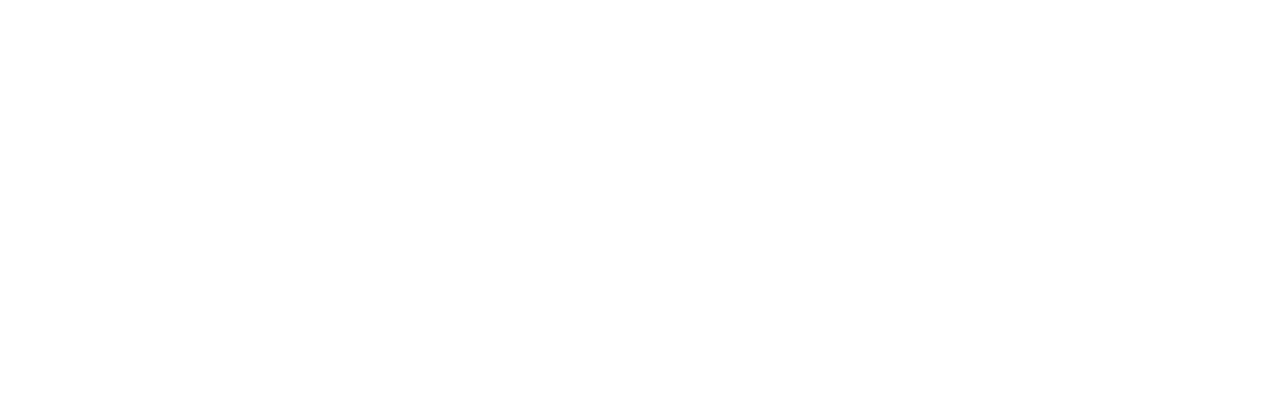
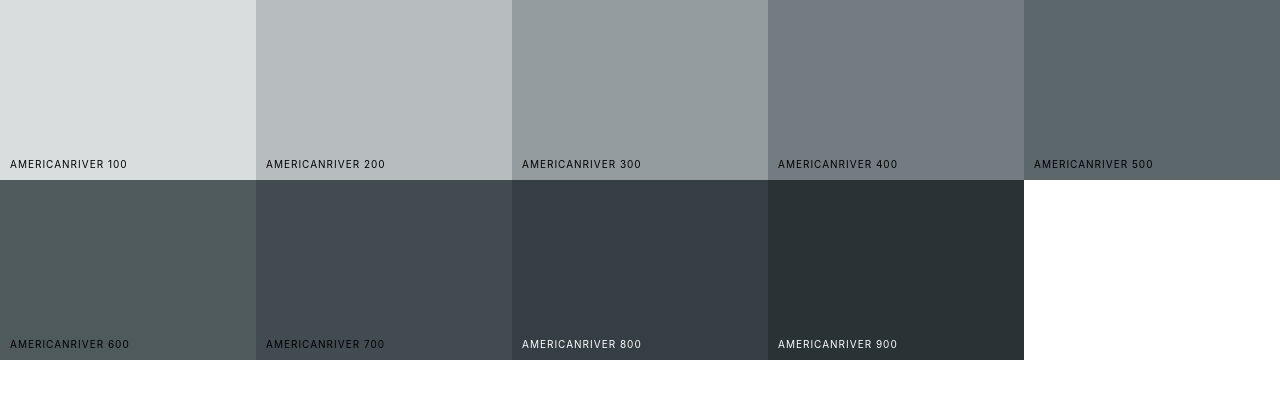
Before and after one commit to Naimul-Islam-Siam/Palette, a React (Create React App) app: page /palette/flat-ui-colors-american/americanriver in a window 1280 px wide. Shown: the top 398 px of the page. Built offline with nearby package versions, Linux system fonts and the light colour scheme; a web font is replaced by a local one.

Commit message:
Single Color Palette

```diff
--- a/src/App.js
+++ b/src/App.js
@@ -4,6 +4,7 @@ import Palette from './Palette';
 import seedColors from './seedColors';
 import { generatePalette } from './colorHepler';
 import PaletteList from './PaletteList';
+import SingleColorPalette from './SingleColorPalette';
 
 class App extends Component {
   findPalette(id) {
@@ -13,6 +14,16 @@ class App extends Component {
   render() {
     return (
       <Switch>
+        <Route
+          exact
+          path="/palette/:paletteId/:colorId"
+          render={routeProps => (
+            <SingleColorPalette
+              colorId={routeProps.match.params.colorId}
+              palette={generatePalette(this.findPalette(routeProps.match.params.paletteId))}
+            />
+          )}
+        />
         <Route
           exact
           path="/"
--- a/src/ColorBox.js
+++ b/src/ColorBox.js
@@ -20,7 +20,7 @@ class ColorBox extends Component {
    }
 
    render() {
-      const { name, background, paletteId, id } = this.props;
+      const { name, background, paletteId, id, showLink } = this.props;
       const { copied } = this.state;
       const isDarkColor = chroma(background).luminance() <= 0.055;
       const isLightColor = chroma(background).luminance() >= 0.55;
@@ -40,9 +40,11 @@ class ColorBox extends Component {
                   <button className={`copy-btn ${isLightColor && "dark-text"}`}>Copy</button>
                </div>
 
-               <Link to={`/palette/${paletteId}/${id}`} onClick={e => e.stopPropagation()}>
-                  <span className={`see-more ${isLightColor && "dark-text"}`}>MORE</span>
-               </Link>
+               {showLink && (
+                  <Link to={`/palette/${paletteId}/${id}`} onClick={e => e.stopPropagation()}>
+                     <span className={`see-more ${isLightColor && "dark-text"}`}>MORE</span>
+                  </Link>
+               )}
             </div>
          </CopyToClipboard>
       );
--- a/src/Palette.js
+++ b/src/Palette.js
@@ -32,6 +32,7 @@ class Palette extends Component {
             key={color.id}
             id={color.id}
             paletteId={id}
+            showLink={true}
          />
       ));
       return (
--- /dev/null
+++ b/src/SingleColorPalette.js
@@ -0,0 +1,45 @@
+import React, { Component } from 'react'
+import ColorBox from './ColorBox';
+
+class SingleColorPalette extends Component {
+   constructor(props) {
+      super(props);
+      this._shades = this.gatherShades(this.props.palette, this.props.colorId);
+      console.log(this._shades);
+   }
+
+   //return all the shades of given color
+   gatherShades(palette, colorToFilterBy) {
+      let shades = [];
+      let allColors = palette.colors;
+
+      for (let key in allColors) {
+         shades = shades.concat(
+            allColors[key].filter(color => color.id === colorToFilterBy)
+         );
+      }
+
+      return shades.slice(1);
+   }
+
+   render() {
+      const colorBoxes = this._shades.map(color => (
+         <ColorBox
+            background={color.hex}
+            name={color.name}
+            key={color.id}
+            id={color.id}
+            showLink={false}
+         />
+      ))
+      return (
+         <div className="Palette">
+            <div className="Palette-colors">
+               {colorBoxes}
+            </div>
+         </div>
+      );
+   }
+};
+
+export default SingleColorPalette;
```
